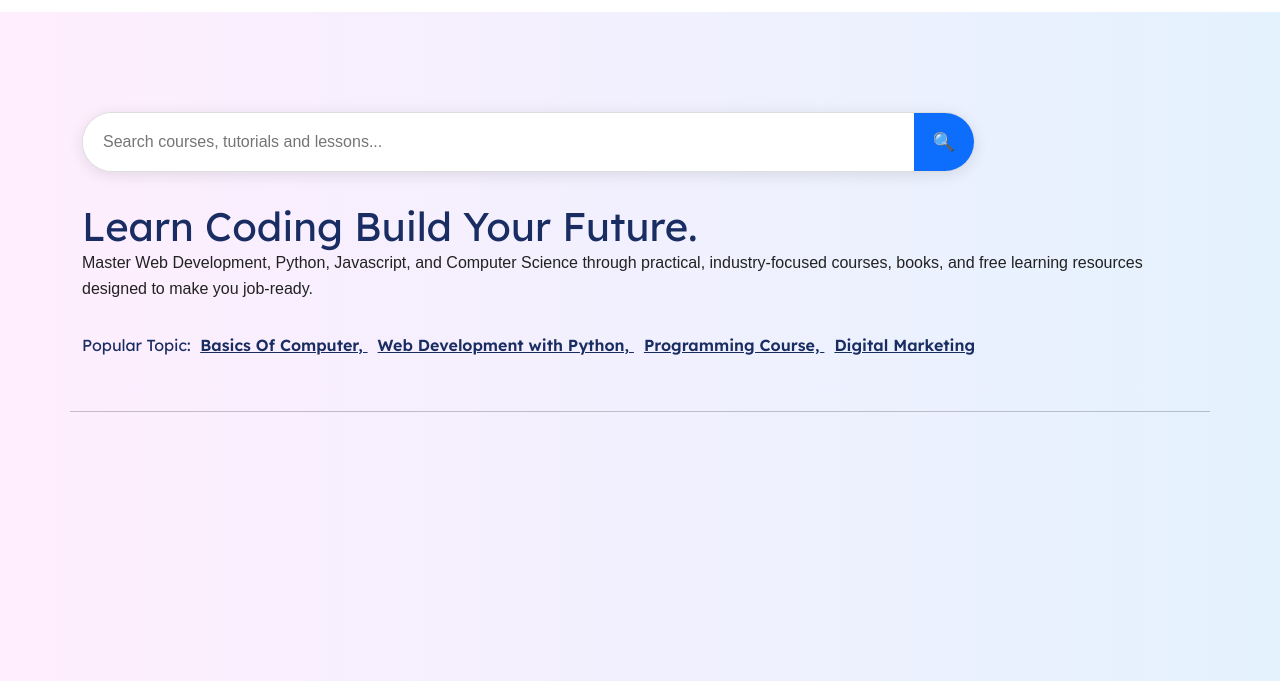
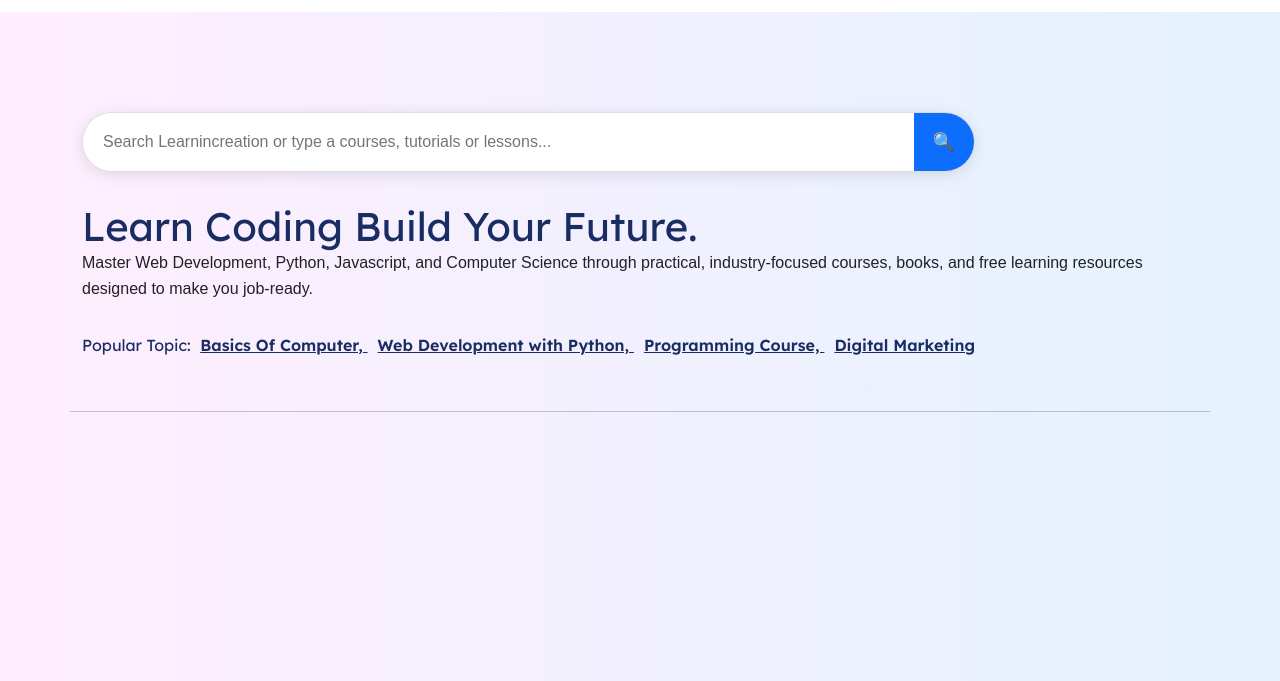
Before and after one commit to imcodemaster/learnincreation3.0, a plain HTML site: page index.html in a window 1280 px wide. Shown: the part 119-800 px from the top of the page. Drawn offline with Linux system fonts and the light colour scheme; files that its build step writes are made by us from their sources; a script that the page names is missing.

Commit message:
first commit

```diff
--- a/index.html
+++ b/index.html
@@ -208,7 +208,7 @@
                 <input
                     type="text"
                     id="searchInput"
-                    placeholder="Search courses, tutorials and lessons..."
+                    placeholder="Search Learnincreation or type a courses, tutorials or lessons..."
                     autocomplete="off"
                 >
 
```
